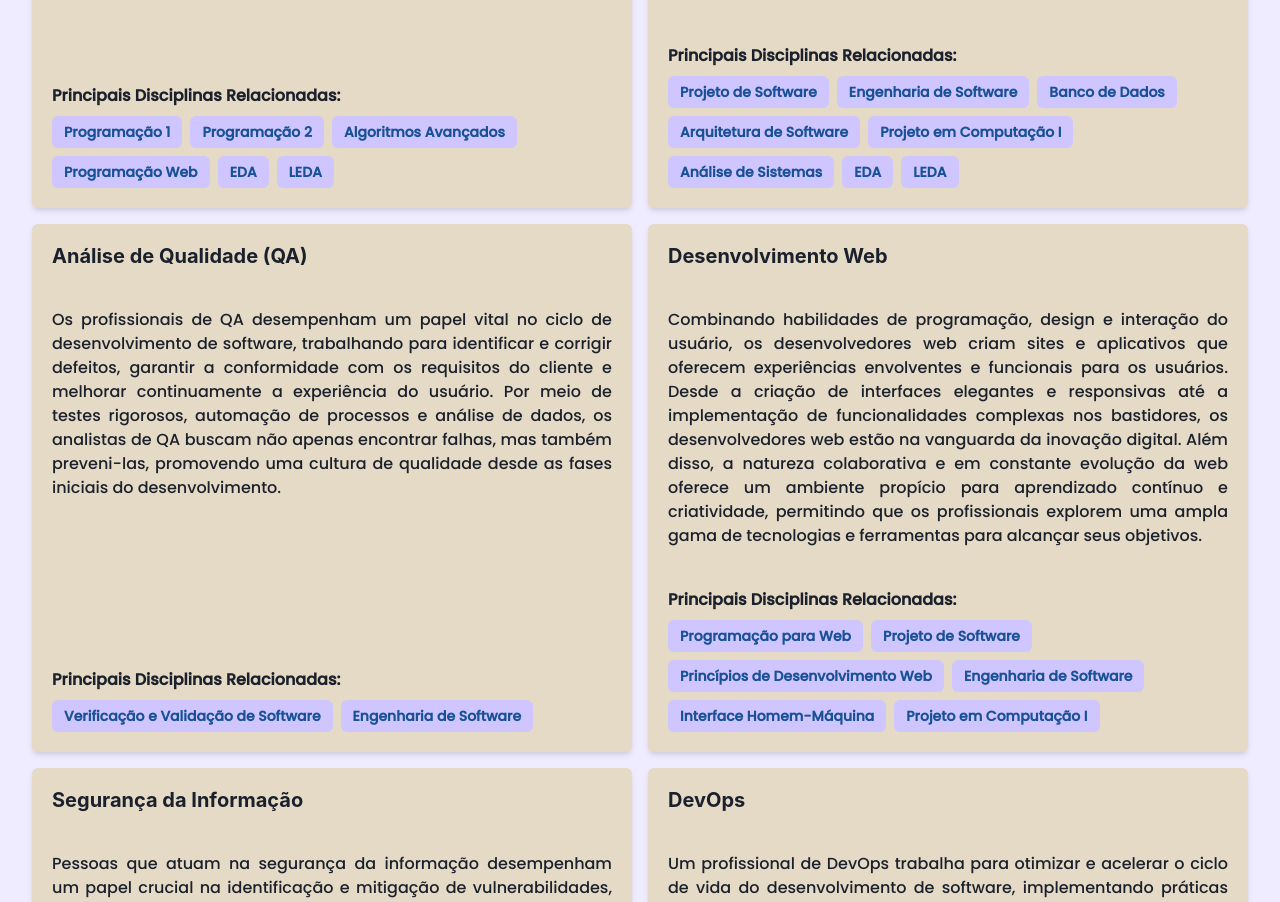
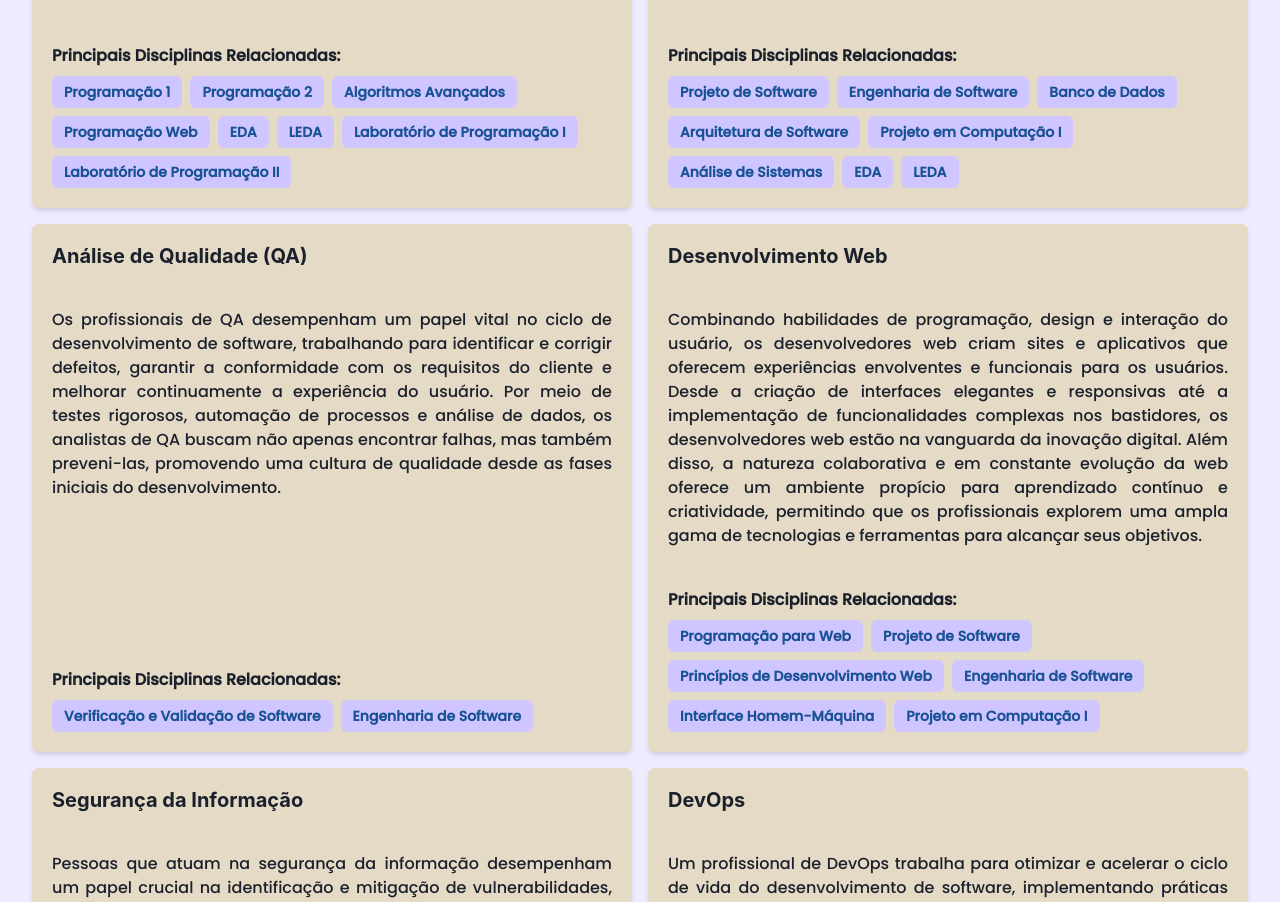
Before and after one commit to emannuellymelo/FubbyUFCG, a React (Vite) app in the folder fubby/: page /trilhas in a window 1280 px wide. Shown: the part 1624-2526 px from the top of the page. Built offline with nearby package versions, Linux system fonts and the light colour scheme; no server answers.

Commit message:
adding discipline to ccpath

```diff
--- a/fubby/src/screens/CCPaths.tsx
+++ b/fubby/src/screens/CCPaths.tsx
@@ -82,6 +82,8 @@ const CCPaths = () => {
                                         <WrapItem><Button bg={'#D0C6FF'} color={'#185195'} size={'sm'} onClick={() => handlePath('28')}>Programação Web</Button></WrapItem>
                                         <WrapItem><Button bg={'#D0C6FF'} color={'#185195'} size={'sm'} onClick={() => handlePath('49')}>EDA</Button></WrapItem>
                                         <WrapItem><Button bg={'#D0C6FF'} color={'#185195'} size={'sm'} onClick={() => handlePath('50')}>LEDA</Button></WrapItem>
+                                        <WrapItem><Button bg={'#D0C6FF'} color={'#185195'} size={'sm'} onClick={() => handlePath('59')}>Laboratório de Programação I</Button></WrapItem>
+                                        <WrapItem><Button bg={'#D0C6FF'} color={'#185195'} size={'sm'} onClick={() => handlePath('60')}>Laboratório de Programação II</Button></WrapItem>
                                     </Wrap>
                                 </Stack>
                             </CardFooter>
@@ -141,7 +143,7 @@ const CCPaths = () => {
                                         <WrapItem><Button bg={'#D0C6FF'} color={'#185195'} size={'sm'} onClick={() => handlePath('29')}>Projeto de Software</Button></WrapItem>
                                         <WrapItem><Button bg={'#D0C6FF'} color={'#185195'} size={'sm'} onClick={() => handlePath('37')}>Princípios de Desenvolvimento Web</Button></WrapItem>
                                         <WrapItem><Button bg={'#D0C6FF'} color={'#185195'} size={'sm'} onClick={() => handlePath('30')}>Engenharia de Software</Button></WrapItem>
-                                        <WrapItem><Button bg={'#D0C6FF'} color={'#185195'} size={'sm'} onClick={() => handlePath('60')}>Interface Homem-Máquina</Button></WrapItem>
+                                        <WrapItem><Button bg={'#D0C6FF'} color={'#185195'} size={'sm'} onClick={() => handlePath('63')}>Interface Homem-Máquina</Button></WrapItem>
                                         <WrapItem><Button bg={'#D0C6FF'} color={'#185195'} size={'sm'} onClick={() => handlePath('34')}>Projeto em Computação I</Button></WrapItem>
 
                                     </Wrap>
@@ -195,7 +197,7 @@ const CCPaths = () => {
                             <Text fontWeight={'bold'} mb={'2'}>Principais Disciplinas Relacionadas:</Text>
                                 <Stack>
                                     <Wrap spacing={2}>
-                                        <WrapItem><Button bg={'#D0C6FF'} color={'#185195'} size={'sm'} onClick={() => handlePath('60')}>Interface Homem-Máquina</Button></WrapItem>
+                                        <WrapItem><Button bg={'#D0C6FF'} color={'#185195'} size={'sm'} onClick={() => handlePath('63')}>Interface Homem-Máquina</Button></WrapItem>
                                         <WrapItem><Button bg={'#D0C6FF'} color={'#185195'} size={'sm'} onClick={() => handlePath('30')}>Engenharia de Software</Button></WrapItem>
                                     </Wrap>
                                 </Stack>
```
